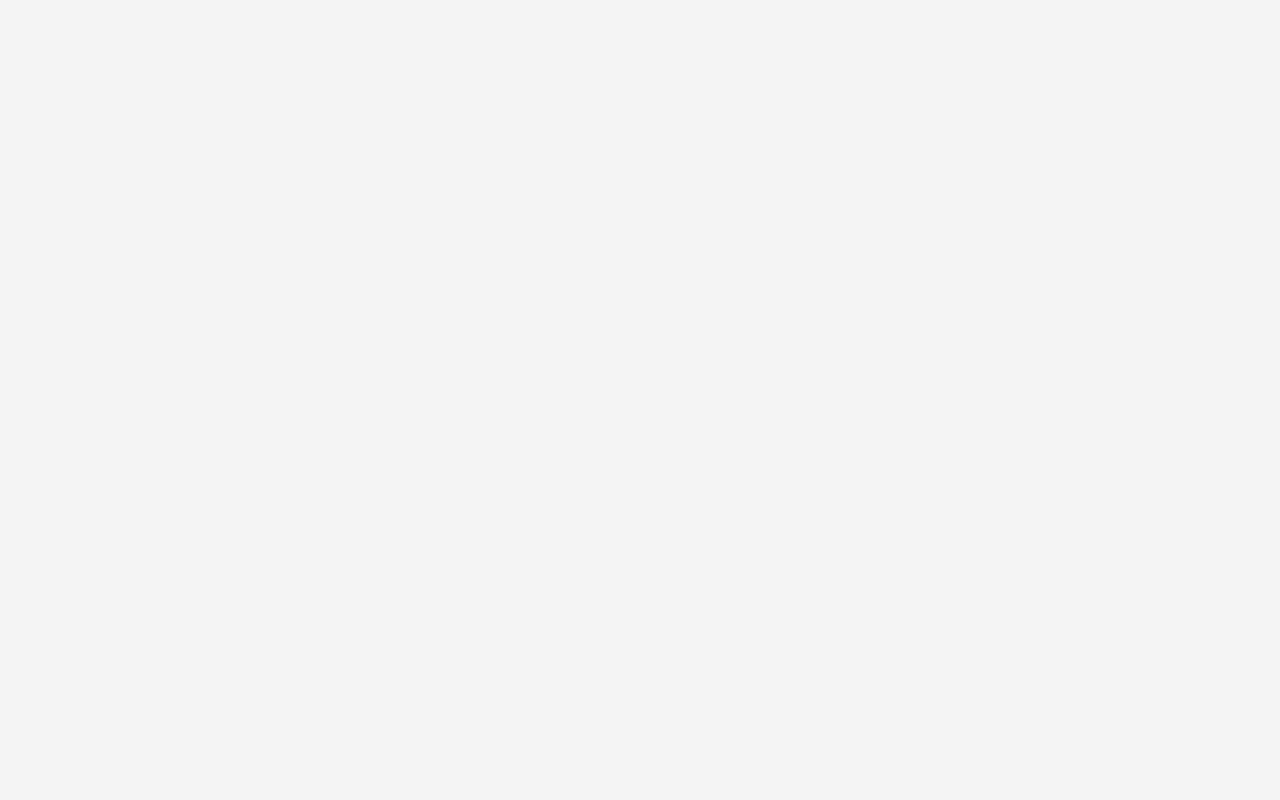
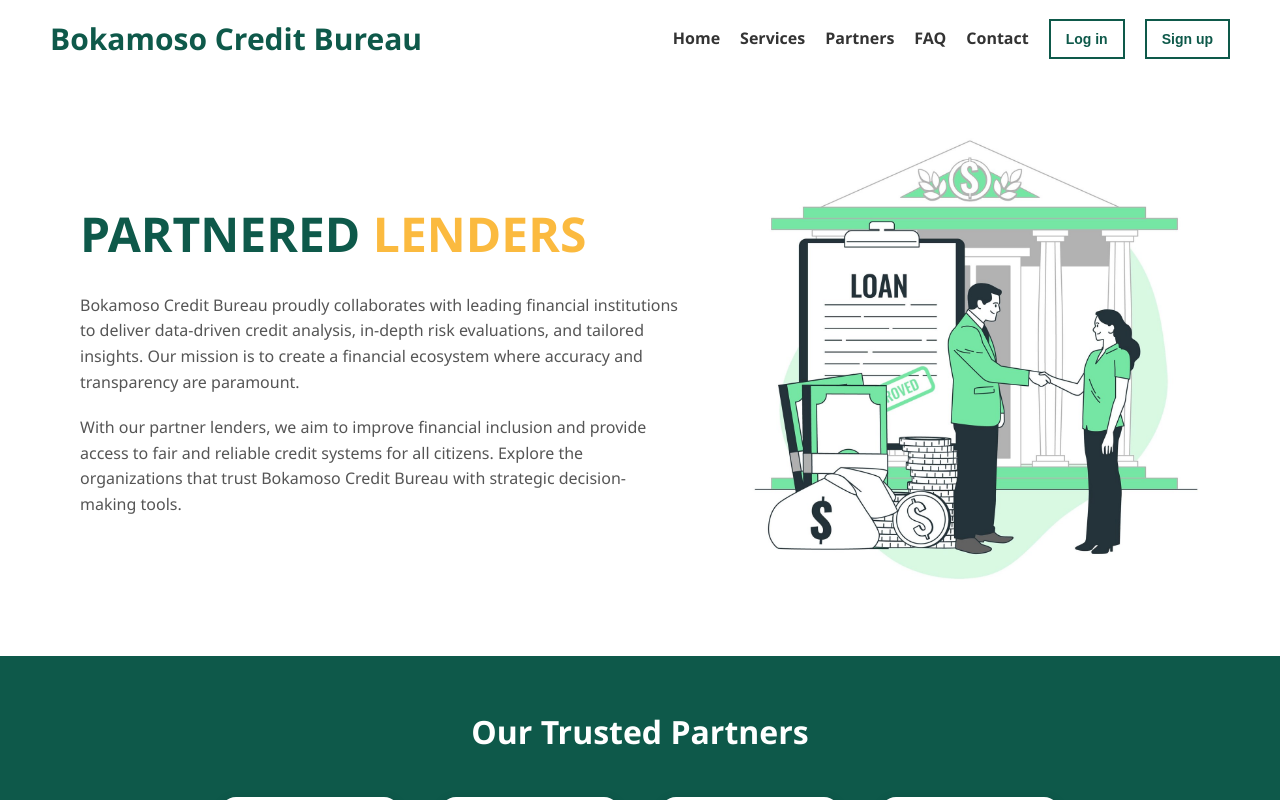
Before and after one commit to Thabo-Tlou/CREDIT-BUREAU-SYSTEM-GROUP-ASSIGNMENT, a React (Vite) app in the folder Credit-Bureau/: page /lender-home in a window 1280 px wide. Before the commit this address had no page. Built offline with nearby package versions, Linux system fonts and the light colour scheme.

Commit message:
Lenders page

```diff
--- a/Credit-Bureau/src/App.jsx
+++ b/Credit-Bureau/src/App.jsx
@@ -17,6 +17,8 @@ import "./App.css";
 import Settings from "./pages/Settings";
 import SignIn from "./components2/Sign-in";
 import CreditReport from "./pages/CreditReport";
+import LenderHome from "./pages/LenderHome";
+import HeaderLender from "./components2/HeaderLender";
 
 function App() {
   return (
@@ -36,6 +38,7 @@ function App() {
         <Route path="/credit-form" element={<CreditForm />} />
         <Route path="/credit-dashboard" element={<CreditDashboard />} />
         <Route path="/credit-report" element={<CreditReport />} />
+        <Route path="/lender-home" element={<LenderHome />} />
         <Route
           path="/credit-score-analysis"
           element={<CreditScoreAnalysis />}
--- /dev/null
+++ b/Credit-Bureau/src/components2/HeaderLender.jsx
@@ -0,0 +1,26 @@
+import React from "react";
+import { Link } from "react-router-dom";
+import "../styles/Header.css";
+
+const HeaderLender = () => {
+  return (
+    <header className="home-header">
+      <h1 className="company_name">Bokamoso Credit Bureau</h1>
+      <nav className="home-nav">
+        <Link to="/lender-home">Home</Link>
+        <Link to="/services">Services</Link>
+        <Link to="/partners">Partners</Link>
+        <Link to="/faq">FAQ</Link>
+        <Link to="/contact">Contact</Link>
+        <Link to="/sign-in">
+          <button className="log-in-btn">Log in</button>
+        </Link>
+        <Link to="/sign-up">
+          <button className="sign-up-btn">Sign up</button>
+        </Link>
+      </nav>
+    </header>
+  );
+};
+
+export default HeaderLender;
--- a/Credit-Bureau/src/pages/Home.jsx
+++ b/Credit-Bureau/src/pages/Home.jsx
@@ -7,12 +7,13 @@ import SavingsIcon from "@mui/icons-material/Savings";
 import AccountBalanceIcon from "@mui/icons-material/AccountBalance";
 import BarChartIcon from "@mui/icons-material/BarChart";
 import Header from "../components2/Header";
+import { Link } from "react-router-dom";
 
 const Home = () => {
   return (
     <div className="home-container">
       <Header />
-      <section className="home-hero">
+      <section className="home-section">
         <div className="home-text">
           <img src={Logo} alt="Logo" className="home-logo" />
           <h1 className="Financial">
@@ -26,6 +27,9 @@ const Home = () => {
             opportunities, and build a stronger financial future.
           </p>
           <button className="home-read-more">Read More</button>
+          <Link to="/lender-home">
+            <button className="home-lender">Lenders Page</button>
+          </Link>
         </div>
         <div className="home-image">
           <img src={Photo} alt="Businessman" />
--- /dev/null
+++ b/Credit-Bureau/src/pages/LenderHome.jsx
@@ -0,0 +1,118 @@
+import React from "react";
+import "../styles/LenderHome.css";
+import HeaderLender from "../components2/HeaderLender";
+
+const LenderHome = () => {
+  return (
+    <div className="lender-home-container">
+      <HeaderLender />
+
+      <section className="lender-hero">
+        <div className="lender-text">
+          <h1 className="lender-heading">
+            PARTNERED <span className="highlight">LENDERS</span>
+          </h1>
+          <p className="lender-description">
+            Bokamoso Credit Bureau proudly collaborates with leading financial
+            institutions to deliver data-driven credit analysis, in-depth risk
+            evaluations, and tailored insights. Our mission is to create a
+            financial ecosystem where accuracy and transparency are paramount.
+          </p>
+          <p className="lender-description">
+            With our partner lenders, we aim to improve financial inclusion and
+            provide access to fair and reliable credit systems for all citizens.
+            Explore the organizations that trust Bokamoso Credit Bureau with
+            strategic decision-making tools.
+          </p>
+        </div>
+        <div className="lender-image">
+          <img src="/images/bank-loan.jpg" alt="Corporate Partnership" />
+        </div>
+      </section>
+
+      <section className="lender-logos">
+        <h2 className="logos-heading">Our Trusted Partners</h2>
+        <div className="logos-container">
+          <div className="logo-card">
+            <img src="/images/fnb-logo.png" alt="FNB" className="logo-img" />
+            <p className="logo-caption">First National Bank</p>
+          </div>
+          <div className="logo-card">
+            <img
+              src="/images/alliance-lesotho-logo.png"
+              alt="Alliance"
+              className="logo-img"
+            />
+            <p className="logo-caption">Alliance Insurance</p>
+          </div>
+          <div className="logo-card">
+            <img
+              src="/images/netbank-logo.png"
+              alt="Nedbank"
+              className="logo-img"
+            />
+            <p className="logo-caption">Nedbank</p>
+          </div>
+          <div className="logo-card">
+            <img
+              src="/images/post-bank-logo.png"
+              alt="Postbank"
+              className="logo-img"
+            />
+            <p className="logo-caption">Postbank</p>
+          </div>
+        </div>
+      </section>
+
+      <section className="benefits-section">
+        <h2 className="section-title">Why Our Partners Trust Us</h2>
+        <ul className="benefits-list">
+          <li>
+            <strong>Data Accuracy:</strong> We provide highly reliable data to
+            guide lending decisions.
+          </li>
+          <li>
+            <strong>Comprehensive Reports:</strong> Credit reports enriched with
+            risk scores, historical behavior, and identity verification.
+          </li>
+          <li>
+            <strong>Security:</strong> Data encryption, access control, and
+            monitoring to keep our clients safe.
+          </li>
+          <li>
+            <strong>Support:</strong> Dedicated technical and financial analysts
+            to assist partner queries.
+          </li>
+          <li>
+            <strong>Innovation:</strong> We leverage modern technology to ensure
+            lenders are equipped with cutting-edge credit insights.
+          </li>
+        </ul>
+      </section>
+
+      <section className="cta-section">
+        <div className="cta-content">
+          <h2>Become a Partner</h2>
+          <p>
+            Join a growing network of financial institutions transforming credit
+            access across the nation. Contact us to learn how Bokamoso Credit
+            Bureau can support your mission and amplify your impact.
+          </p>
+          <button className="cta-button">Contact Us</button>
+        </div>
+      </section>
+
+      <footer className="lender-footer">
+        <div className="footer-content">
+          <p>
+            Bokamoso Credit Bureau © {new Date().getFullYear()} - All rights
+            reserved.
+          </p>
+          <p className="footer-note">Empowering Lenders. Enriching Lives.</p>
+        </div>
+      </footer>
+    </div>
+  );
+};
+
+export default LenderHome;
--- a/Credit-Bureau/src/styles/Home.css
+++ b/Credit-Bureau/src/styles/Home.css
@@ -38,7 +38,7 @@
   margin-left: 80px;
   cursor: pointer;
   margin-bottom: 30px;
-  margin-top: -20px;
+  margin-top: -40px;
 }
 
 .home-logo:hover {
@@ -59,15 +59,25 @@
   background: #08402f;
 }
 
-/* Hero Section */
-.home-hero {
+/* Home Section */
+.home-section {
   display: flex;
   justify-content: space-between;
   align-items: center;
   padding: 50px;
   background: #fff;
 }
-
+.home-lender {
+  margin-left: 20px;
+  margin-top: 15px;
+  padding: 12px 20px;
+  background: #0e594a;
+  color: #fff;
+  font-size: 16px;
+  border: none;
+  cursor: pointer;
+  transition: 0.3s;
+}
 .home-text {
   max-width: 500px;
 }
--- /dev/null
+++ b/Credit-Bureau/src/styles/lenderhome.css
@@ -0,0 +1,187 @@
+:root {
+  --shadow-color: rgba(0, 0, 0, 0.182);
+  --primary-color: #0e594a;
+  --hover-color: #0e594a80;
+  --accent-color: #fbba3f;
+  --bg-color: #ffffff;
+  --input-bg-color: #cedbe97c;
+  --white-color: #ffffff;
+}
+
+/* General Layout */
+.lender-home-container {
+  font-family: "Segoe UI", Tahoma, Geneva, Verdana, sans-serif;
+  background-color: var(--bg-color);
+  color: var(--primary-color);
+  padding-bottom: 60px;
+  width: 100vw;
+}
+
+/* Hero Section */
+.lender-hero {
+  display: flex;
+  justify-content: space-between;
+  align-items: center;
+  padding: 60px 80px;
+  background-color: var(--white-color);
+  box-shadow: 0 4px 12px var(--shadow-color);
+}
+
+.lender-text {
+  max-width: 600px;
+}
+
+.lender-heading {
+  font-size: 48px;
+  font-weight: 700;
+  margin-bottom: 20px;
+  color: var(--primary-color);
+}
+
+.highlight {
+  color: var(--accent-color);
+}
+
+.lender-description {
+  font-size: 16px;
+  color: #555;
+  line-height: 1.6;
+  margin-bottom: 20px;
+}
+
+.lender-image img {
+  max-width: 450px;
+  height: auto;
+  border-radius: 16px;
+}
+
+/* Partner Logos */
+.lender-logos {
+  text-align: center;
+  padding: 50px 20px;
+  background-color: var(--primary-color);
+  color: var(--white-color);
+}
+
+.logos-heading {
+  font-size: 32px;
+  margin-bottom: 40px;
+  color: var(--white-color);
+}
+
+.logos-container {
+  display: flex;
+  justify-content: center;
+  gap: 40px;
+  flex-wrap: wrap;
+}
+
+.logo-card {
+  background-color: var(--white-color);
+  border-radius: 16px;
+  padding: 20px;
+  width: 180px;
+  box-shadow: 0 4px 12px var(--shadow-color);
+  transition: transform 0.3s ease, box-shadow 0.3s ease;
+  text-align: center;
+}
+
+.logo-card:hover {
+  transform: translateY(-10px);
+  box-shadow: 0 6px 20px var(--hover-color);
+}
+
+.logo-img {
+  width: 100px;
+  height: auto;
+  margin-bottom: 10px;
+}
+
+.logo-caption {
+  font-weight: bold;
+  color: var(--primary-color);
+}
+
+/* Benefits Section */
+.benefits-section {
+  padding: 60px 80px;
+  background-color: var(--bg-color);
+}
+
+.section-title {
+  font-size: 32px;
+  margin-bottom: 30px;
+  color: var(--primary-color);
+  text-align: center;
+}
+
+.benefits-list {
+  list-style: none;
+  padding: 0;
+  max-width: 800px;
+  margin: 0 auto;
+  color: #333;
+  line-height: 2;
+}
+
+.benefits-list li {
+  margin-bottom: 20px;
+  padding-left: 20px;
+  position: relative;
+}
+
+.benefits-list li::before {
+  content: "\2713";
+  position: absolute;
+  left: 0;
+  color: var(--accent-color);
+  font-weight: bold;
+}
+
+/* Call to Action */
+.cta-section {
+  background-color: var(--primary-color);
+  color: var(--white-color);
+  padding: 60px 40px;
+  text-align: center;
+}
+
+.cta-content h2 {
+  font-size: 28px;
+  margin-bottom: 20px;
+}
+
+.cta-content p {
+  font-size: 16px;
+  max-width: 600px;
+  margin: 0 auto 30px auto;
+}
+
+.cta-button {
+  padding: 12px 24px;
+  font-size: 16px;
+  background-color: var(--accent-color);
+  color: var(--primary-color);
+  border: none;
+  border-radius: 8px;
+  cursor: pointer;
+  transition: background-color 0.3s;
+}
+
+.cta-button:hover {
+  background-color: #e0a22c;
+}
+
+/* Footer */
+.lender-footer {
+  background-color: var(--bg-color);
+  text-align: center;
+  padding: 30px 20px;
+  box-shadow: 0 -2px 10px var(--shadow-color);
+}
+
+.footer-note {
+  font-size: 14px;
+  margin-top: 10px;
+  color: var(--accent-color);
+}
```
Also changed, not shown: Credit-Bureau/public/images/bank-loan.jpg (added), Credit-Bureau/public/images/lenders.png (added).
